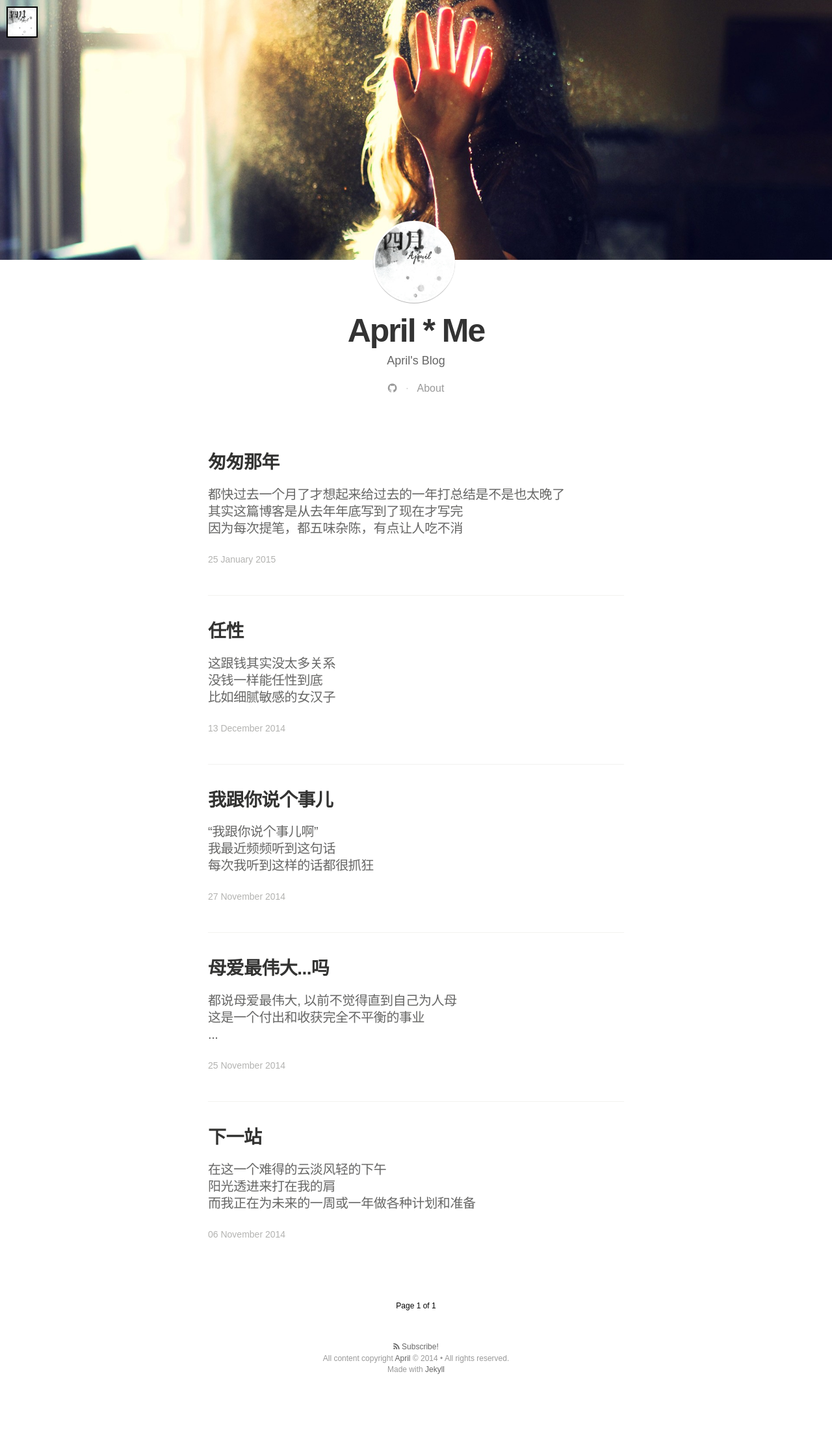
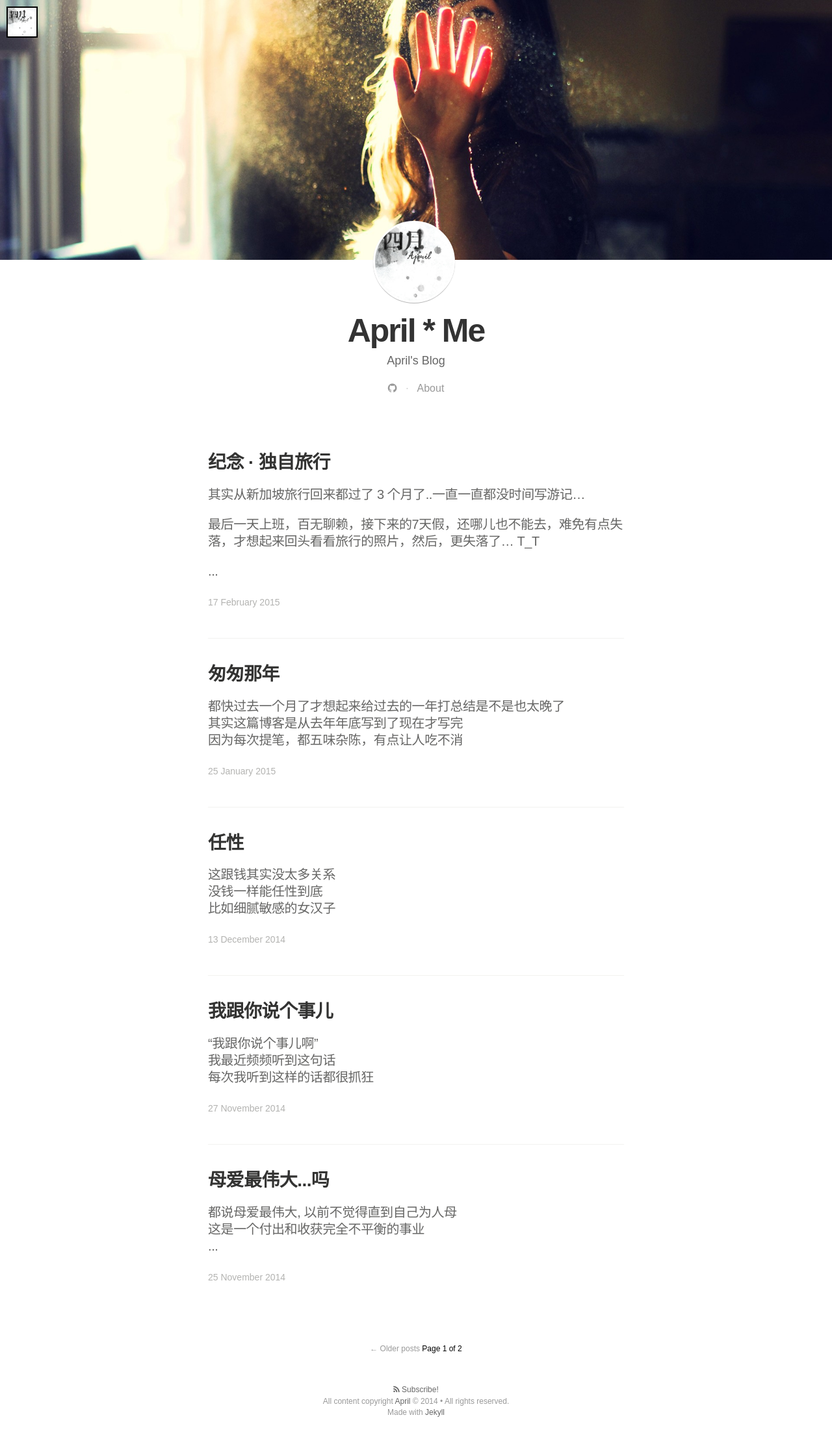
Before and after one commit to aprilnov/BlogSource, a Jekyll site: the page built from index.html, in a window 1280 px wide. Shown: the whole page at 65% size. Built offline with Jekyll 4.4.1, drawn with Linux system fonts in a browser that asks for light colours; nearby versions of some CDN libraries; some web fonts are replaced; Markdown is read by kramdown in place of the engine named in the settings; the list of posts is cut into pages by our own code; comment, search, counter and statistics services are not loaded; before the commit the page ends 2166 px from its top, so only the background shows below that; some of the changed lines change nothing that is shown.

Commit message:
new post

```diff
--- a/_includes/header.html
+++ b/_includes/header.html
@@ -2,7 +2,7 @@
 
 <a href="{{ site.url }}" rel="nofollow" class="logo-readium"><span class="logo" style="background-image: url({{ site.logo }})"></span></a>
 
-<!--<script type="text/javascript">
+<!----><script type="text/javascript">
 var _bdhmProtocol = (("https:" == document.location.protocol) ? " https://" : " http://");
 document.write(unescape("%3Cscript src='" + _bdhmProtocol + "hm.baidu.com/h.js%3F3b9e146c271cea7d0abd6bc48790a887' type='text/javascript'%3E%3C/script%3E"));
 </script>
@@ -16,6 +16,6 @@ document.write(unescape("%3Cscript src='" + _bdhmProtocol + "hm.baidu.com/h.js%3
   ga('create', 'UA-56431956-1', 'auto');
   ga('send', 'pageview');
 
-</script>-->
+</script>
 
 <!-- header end -->
--- /dev/null
+++ b/_posts/2015-02-17-traveling-alone.markdown
@@ -0,0 +1,47 @@
+---
+layout: post
+title:  "纪念 · 独自旅行"
+date:   2015-02-17 11:15:00
+categories: Mics
+tags: Mics
+image: /assets/article_images/2015-02-17-traveling-alone/desktop.jpg
+---
+
+其实从新加坡旅行回来都过了 3 个月了..一直一直都没时间写游记...
+
+最后一天上班，百无聊赖，接下来的7天假，还哪儿也不能去，难免有点失落，才想起来回头看看旅行的照片，然后，更失落了... T_T
+
+一直想要独自旅行，趁换工作的间隙终于成行，不得不承认这种感觉真是太棒了啊
+
+当然是有点孤独寂寞，不过走在完全陌生的城，格外的无牵无挂，没有事等着做，没有人等着见。下雨就在路边多站一会等雨停，太晒就找个咖啡馆窝着吹冷气...其实都是好稀松平常的事情，但是一年来密集的忙碌生活，这种闲适感仿佛已经是上个世纪的事情...
+
+我不止一次发现我不自觉的嘴角上扬着，对不焦虑会死星人来说，这大概是数得出的美好时刻了...
+
+新加坡这个城市，确实是好像没什么卖点，没有吴哥的历史遗迹，没有马代的无敌海景，就算身处其中都没什么异国情调，不过花园城市可不是盖的，而它独特的混合文化也一定需要逛逛哈芝巷、小印度和各个庙宇才能感受的...
+![](/assets/article_images/2015-02-17-traveling-alone/1.jpeg)
+
+新加坡有好多博物馆，是我去过的城市里最多最丰富的。亚洲文化展、新加坡百年文化展、马来西亚文化展、红点博物馆、城市博物馆、圣淘沙的海洋馆...还有这次没去的植物园，动物园...最惊喜的是，正好赶上达·芬奇手稿第一次在东南亚展出，我反复询问工作人员真的是真迹吗...WOW，完全值回票价啊！
+![红点博物馆](/assets/article_images/2015-02-17-traveling-alone/2.jpeg)
+
+![国立博物馆](/assets/article_images/2015-02-17-traveling-alone/4.jpeg)
+
+![圣淘沙 · 海洋馆](/assets/article_images/2015-02-17-traveling-alone/5.jpeg)
+
+![达芬奇手稿展，当然真迹是不能拍照的，这是外面介绍的印刷品](/assets/article_images/2015-02-17-traveling-alone/7.jpeg)
+
+除此之外，还有各种宗教的庙宇，真的是到处都是。佛教、基督教、回教、道教和兴都教，毫不夸张的说基本每条街都有庙，新加坡的包容和自由可见一斑
+
+因为行程特别的松，我几乎是全程用徒步的方式穿越在这个一城之国，一路的懒懒散散，花了一整个傍晚坐在金沙边上等日落，看华灯初上...
+![光芒万丈](/assets/article_images/2015-02-17-traveling-alone/8.jpeg)
+
+![华灯初上](/assets/article_images/2015-02-17-traveling-alone/6.jpeg)
+
+当然，金沙顶的美景，是不容忽略的
+![金沙顶层的观景台](/assets/article_images/2015-02-17-traveling-alone/10.jpg)
+
+![金沙顶层的观景台 - 另一面](/assets/article_images/2015-02-17-traveling-alone/11.jpeg)
+
+如果要我总结的话，新加坡大概是最适合亲子游和独自旅行的目的地了。交通便利，没有安全顾虑，就连语言都不是问题。不会无聊，也不会太累。
+
+好了，最后容我自恋会儿...下一次独自旅行去哪儿呢？
+![哦，容我自恋会儿](/assets/article_images/2015-02-17-traveling-alone/9.jpeg)
--- a/css/main.sass
+++ b/css/main.sass
@@ -376,8 +376,8 @@ body
       color: #333
       text-decoration: underline
     img
-      max-width: 100%
-      margin: 0 auto
+      max-width: 500px
+      margin-left: 70px
     figure
       margin: 0
       padding: 0 0 30px
```
Also changed, not shown: _posts/2015-01-25-passing-2014 copy.markdown (renamed from _posts/2015-01-25-passing-2014.markdown), assets/article_images/2015-02-17-traveling-alone/9.jpeg (added), assets/article_images/2015-02-17-traveling-alone/desktop.jpg (added), 9 other files.
